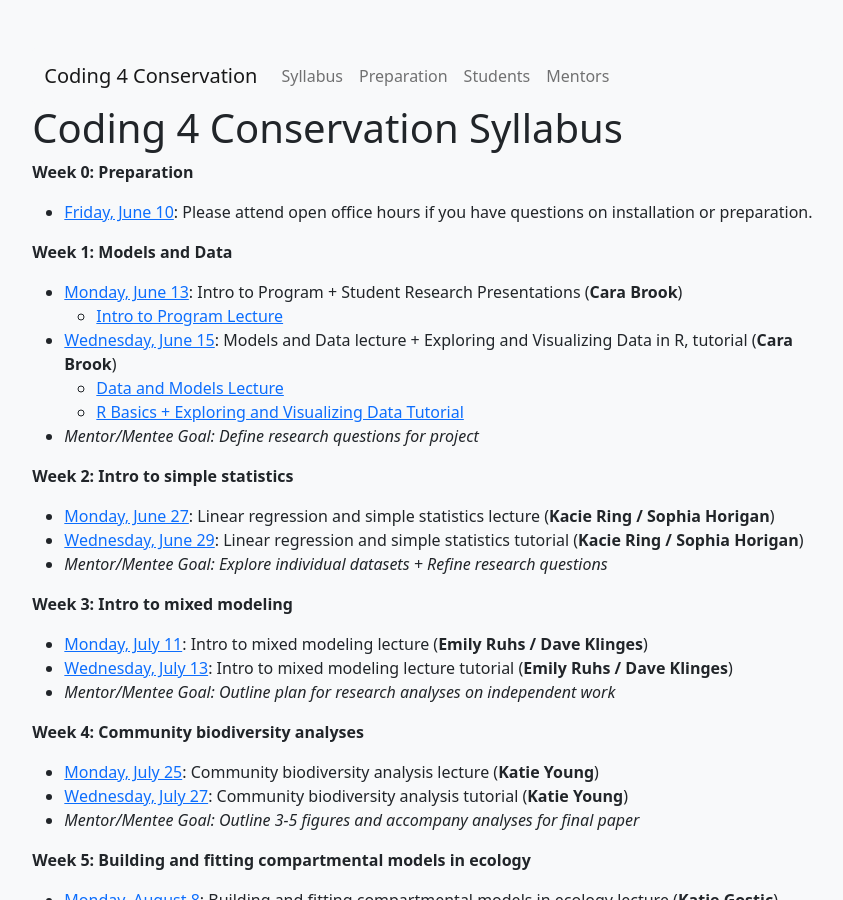
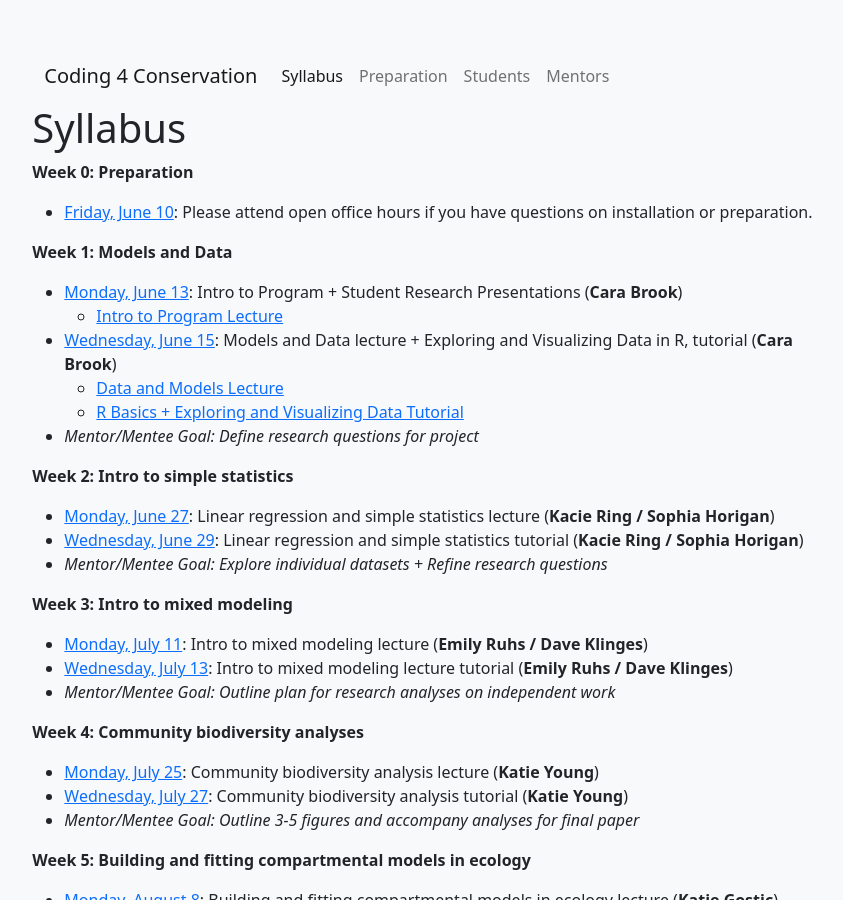
Before and after one commit to brooklabteam/coding4conservation, a Jekyll site: the page built from syllabus.md, in a window 1280 px wide and 900 px high. Shown: the whole window, without its empty margins (213-1056 px from the left). Built offline with Jekyll 4.4.1, drawn with Linux system fonts in a browser that asks for light colours.

Commit message:
Update and rename c4c_syllabus.md to syllabus.md

```diff
--- a/c4c_syllabus.md
+++ b/syllabus.md
@@ -1,5 +1,5 @@
 ---
-title: "Coding 4 Conservation Syllabus"
+title: "Syllabus"
 layout: page
 permalink: /syllabus
 ---
```
